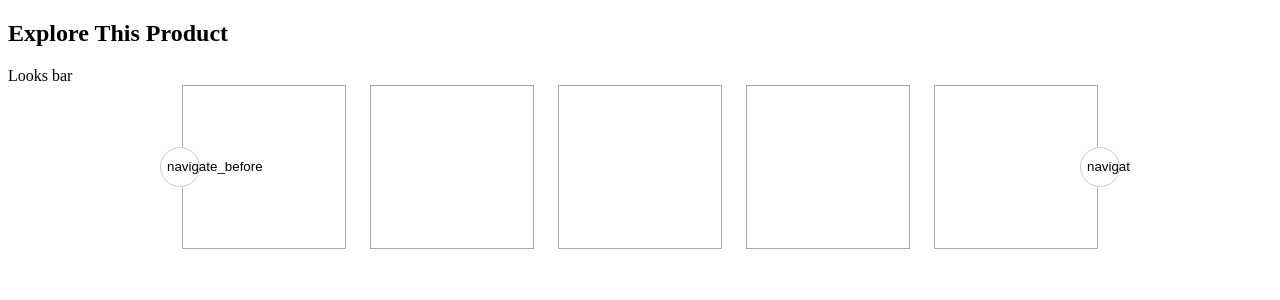
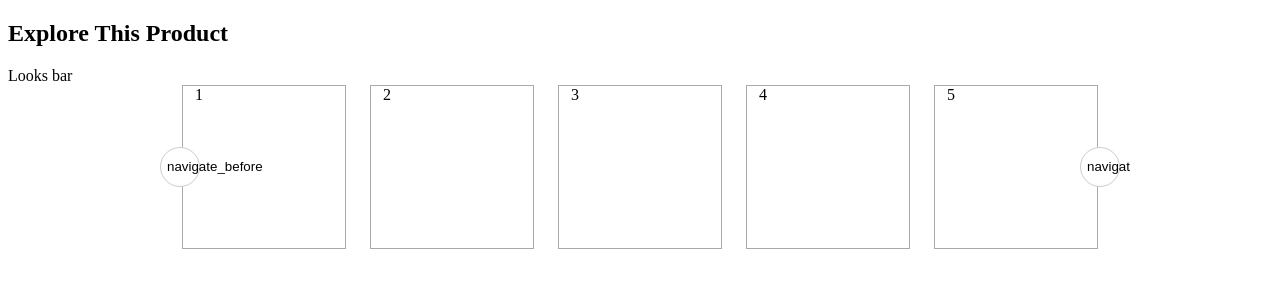
Before and after one commit to BeautyCart/explore, a React app: page / in a window 1280 px wide. Shown: the top 300 px of the page. Built offline with nearby package versions, Linux system fonts and the light colour scheme; no server answers; the HTML template or start-up script is replaced by a standard one.

Commit message:
Carousel semi working

```diff
--- a/client/src/components/Carousel.jsx
+++ b/client/src/components/Carousel.jsx
@@ -45,53 +45,76 @@ const NavLeft = styled(Nav)`
 `
 const NavRight = styled(Nav)`
   right: 10px;
+
 `
+let track;
+let carouselWidth;
+
 class Carousel extends React.Component{
   constructor(props) {
     super(props);
     this.state = {
       users: "loading"
-    }
+    };
+    this.prevClick = this.prevClick.bind(this);
+    this.nextClick = this.nextClick.bind(this);
   }
 
-  componentDidMount() {}
+  componentDidMount() {
+    // track = find(document.body, Track); //did not work
+    track = document.getElementById('testTrack');
+    carouselWidth = document.getElementById('testCarousel').offsetWidth;
+    console.log(`CarouselWidth is ${carouselWidth}`);
+    console.log(`Track is ${track}`);
+  }
+
+  prevClick() {
+    console.log('fn prevClick has run from Carousel.jsx');
+  }
+
+  nextClick(){
+    console.log('fn nextClick has run from Carousel.jsx');
+    console.log(`nextClick track is ${track}`);
+    // track.style.transform = `translateX(-${carouselWidth}px)`;
+    track.style.transform = `translateX(-940px)`;
+  }
 
   render() {return (
-    <Container>
-      <Track>
+    <Container id='testCarousel'>
+      <Track id='testTrack'>
         {console.log(`this.props.users[0] is ${this.state.users[0]}`)}
         <CardBox>
-          <Card></Card>
+          <Card>1</Card>
         </CardBox>
         <CardBox>
-          <Card></Card>
+          <Card>2</Card>
         </CardBox>
         <CardBox>
-          <Card></Card>
+          <Card>3</Card>
         </CardBox>
         <CardBox>
-          <Card></Card>
+          <Card>4</Card>
         </CardBox>
         <CardBox>
-          <Card></Card>
+          <Card>5</Card>
         </CardBox>
         <CardBox>
-          <Card></Card>
+          <Card>6</Card>
         </CardBox>
         <CardBox>
-          <Card></Card>
+          <Card>7</Card>
         </CardBox>
         <CardBox>
-          <Card></Card>
+          <Card>8</Card>
         </CardBox>
         <CardBox>
-          <Card></Card>
+          <Card>9</Card>
         </CardBox>
       </Track>
-      <NavLeft>
+      <NavLeft onClick={this.prevClick}>
         <span class="material-icons">navigate_before</span>
       </NavLeft>
-      <NavRight>
+      <NavRight onClick={this.nextClick}>
         <span class="material-icons">navigate_next</span>
       </NavRight>
     </Container>
--- a/database/seed.js
+++ b/database/seed.js
@@ -69,7 +69,7 @@ let genProduct = () => {
 let genUser = () => {
   let newUser = {
     username: faker.name.firstName() + faker.name.lastName(),
-    mainImg: "https://loremflickr.com/320/240/female,model/all",
+    mainImg: "https://loremflickr.com/320/240/female,face,model/all",
     image: "",
     title: faker.lorem.sentence(),
     category: faker.lorem.word(),
--- a/package.json
+++ b/package.json
@@ -42,7 +42,6 @@
     "enzyme": "^3.11.0",
     "enzyme-adapter-react-16": "^1.15.2",
     "enzyme-to-json": "^3.5.0",
-    "eslint": "^7.3.0",
     "eslint-config-airbnb": "^18.2.0",
     "eslint-plugin-import": "^2.21.2",
     "eslint-plugin-jsx-a11y": "^6.3.1",
```
Also changed, not shown: .eslintrc.json, 3 other files (tests, documents, lock files or other folders).
